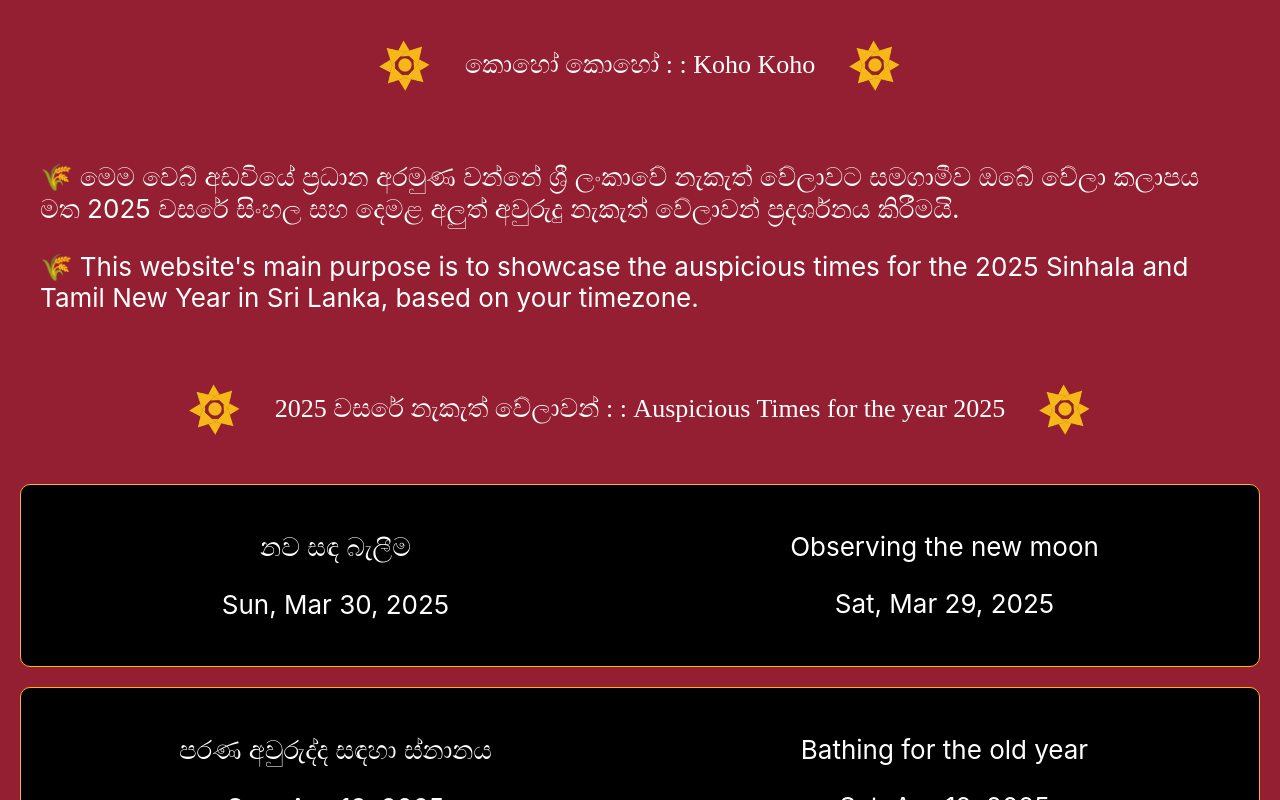
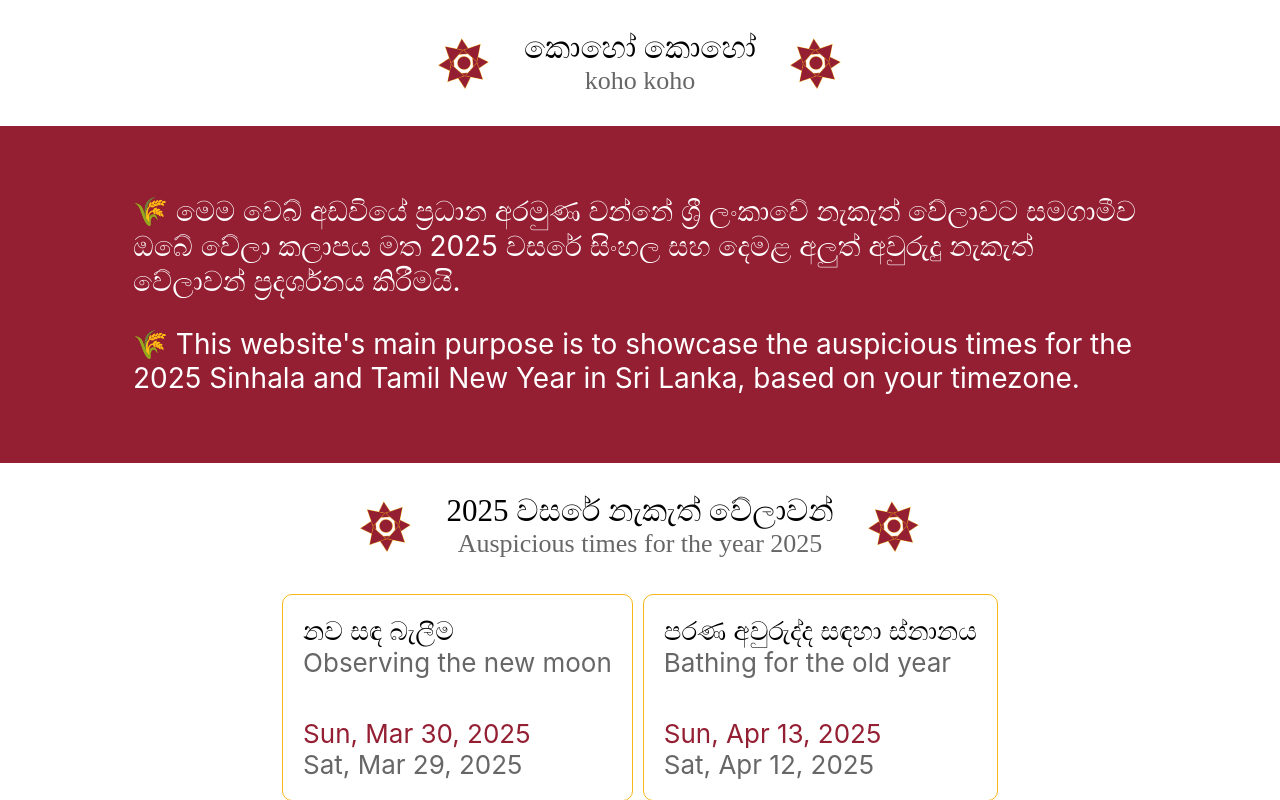
Before and after one commit to koho-koho/koho-koho.github.io, a React (Create React App) app in the folder koho-koho/: page / in a window 1280 px wide. Shown: the top 800 px of the page. Built offline with nearby package versions, Linux system fonts and the light colour scheme.

Commit message:
Update design

```diff
--- a/koho-koho/src/App.css
+++ b/koho-koho/src/App.css
@@ -4,7 +4,7 @@
     width: 100%;
     scroll-snap-type: y mandatory;
     overflow-x: hidden;
-    background-color: #941E32;
+    background-color: #fff;
 }
 
 .App-logo {
@@ -19,13 +19,12 @@
 }
 
 .App-header {
-    background-color: #941E32;
+    background-color: #fff;
     display: flex;
     flex-direction: column;
     align-items: center;
     justify-content: center;
     vertical-align: center;
-    padding: 5px;
 }
 
 .header-container {
@@ -37,21 +36,34 @@
 
 .heading-container {
     display: inline;
+
+    div {
+        text-align: center;
+    }
 }
 
 .heading {
     padding: 10px 20px;
-    color: white;
-    font-size: calc(10px + 2vmin);
+    color: #000;
+    font-size: calc(15px + 2vmin);
     font-family: "Abhaya Libre", serif;
     font-weight: 400;
 }
 
+.sub-heading {
+    color: #676767;
+    font-size: calc(10px + 2vmin);
+}
+
 .description-container {
-    padding: 0 25px;
-    margin: 10px;
-    color: white;
-    font-size: calc(10px + 2vmin);
+    color: #fff;
+    font-size: calc(12px + 2vmin);
+    background-color: #941E32;
+}
+
+.description-inner-container {
+    margin: 0 5px;
+    padding: 5vh 10vw;
 }
 
 @keyframes App-logo-spin {
@@ -79,18 +91,18 @@ a {
 }
 
 a:link {
-  text-decoration: underline;
+    text-decoration: underline;
 }
 
 a:visited {
-  text-decoration: none;
+    text-decoration: none;
 }
 
 a:hover {
     color: #F7B718;
-  text-decoration: underline;
+    text-decoration: underline;
 }
 
 a:active {
-  text-decoration: underline;
+    text-decoration: underline;
 }
--- a/koho-koho/src/App.tsx
+++ b/koho-koho/src/App.tsx
@@ -1,5 +1,5 @@
 import React from 'react';
-import logo from './logo.png';
+import logo from './logo_white.png';
 import './App.css';
 import Nakath from "./components/nakath";
 
@@ -9,25 +9,35 @@ const App = () => {
             <header className="App-header">
                 <div className="header-container">
                     <img className="App-logo heading-container" src={logo} alt="logo"/>
-                    <div className="heading-container heading">කොහෝ කොහෝ : : Koho Koho</div>
+                    <div className="heading-container heading">
+                        <div>කොහෝ කොහෝ</div>
+                        <div className="sub-heading">koho koho</div>
+                    </div>
                     <img className="App-logo heading-container" src={logo} alt="logo"/>
                 </div>
                 <div className="description-container">
-                    <p> 🌾 මෙම වෙබ් අඩවියේ ප්‍රධාන අරමුණ වන්නේ ශ්‍රී ලංකාවේ නැකැත් වේලාවට සමගාමීව ඔබේ වේලා කලාපය මත 2025 වසරේ සිංහල සහ දෙමළ අලුත් අවුරුදු
-                        නැකැත් වේලාවන් ප්‍රදර්ශනය කිරීමයි.</p>
+                    <div className="description-inner-container">
+                        <p> 🌾 මෙම වෙබ් අඩවියේ ප්‍රධාන අරමුණ වන්නේ ශ්‍රී ලංකාවේ නැකැත් වේලාවට සමගාමීව ඔබේ වේලා කලාපය මත
+                            2025
+                            වසරේ සිංහල සහ දෙමළ අලුත් අවුරුදු
+                            නැකැත් වේලාවන් ප්‍රදර්ශනය කිරීමයි.</p>
 
-                    <p> 🌾 This website's main purpose is to showcase the auspicious times for the 2025 Sinhala and Tamil New
-                        Year in Sri Lanka, based on your timezone. </p>
+                        <p> 🌾 This website's main purpose is to showcase the auspicious times for the 2025 Sinhala and
+                            Tamil
+                            New
+                            Year in Sri Lanka, based on your timezone. </p>
+                    </div>
                 </div>
                 <div className="header-container">
                     <img className="App-logo heading-container" src={logo} alt="logo"/>
-                    <div className="heading-container heading">2025 වසරේ නැකැත් වේලාවන් : : Auspicious Times for the year 2025</div>
+                    <div className="heading-container heading">
+                        <div>2025 වසරේ නැකැත් වේලාවන්</div>
+                        <div className="sub-heading">Auspicious times for the year 2025</div>
+                    </div>
                     <img className="App-logo heading-container" src={logo} alt="logo"/>
                 </div>
-                <div>
-                    <Nakath/>
-                </div>
             </header>
+            <Nakath/>
             <footer className="footer">Made with ❤️ by Milindi Kodikara : : <a href="https://ko-fi.com/milindi"> Buy me
                 a tea</a> 🍃
             </footer>
--- a/koho-koho/src/components/card.css
+++ b/koho-koho/src/components/card.css
@@ -1,16 +1,29 @@
 .card-container {
     border: solid 1px #F7B718;
     border-radius: 10px;
-    background-color: black;
     display: grid;
-    grid-template-columns: 50% 50%;
-    padding: 10px 10px;
-    margin: 10px;
+    margin: 5px;
 }
 
 .card-item {
-    text-align: center;
-    padding: 10px;
-    color: white;
+    color: black;
+    font-size: calc(10px + 2vmin);
+    flex-grow: 1;
+}
+
+.card-item-titles {
+    padding: 20px;
+}
+
+.card-heading {
     font-size: calc(10px + 2vmin);
 }
+
+.card-time-heading {
+    color: #941E32;
+}
+
+.card-sub-heading {
+    color: #676767;
+    font-size: calc(10px + 2vmin);
+}
--- a/koho-koho/src/components/card.tsx
+++ b/koho-koho/src/components/card.tsx
@@ -5,12 +5,14 @@ const Card = (props: { titles: string[], times: string[] }) => {
     return (
         <div className="card-container">
             <div className="card-item">
-                <p>{props.titles[0]}</p>
-                <p>{props.times[0]}</p>
-            </div>
-            <div className="card-item">
-                <p>{props.titles[1]}</p>
-                <p>{props.times[1]}</p>
+                <div className="card-item-titles">
+                    <div className="card-heading">{props.titles[0]}</div>
+                    <div className="card-sub-heading">{props.titles[1]}</div>
+                </div>
+                <div className="card-item-titles">
+                    <div className="card-heading card-time-heading">{props.times[0]}</div>
+                    <div className="card-sub-heading">{props.times[1]}</div>
+                </div>
             </div>
         </div>
     );
--- a/koho-koho/src/components/nakath.css
+++ b/koho-koho/src/components/nakath.css
@@ -1,5 +1,8 @@
 .nakath-container {
-    padding: 5px;
     display: flex;
-    flex-direction: column;
+    flex-direction: row;
+    flex-wrap: wrap;
+    justify-content: center;
+    align-content: space-between;
+    padding: 0 10vw 5vh;
 }
```
Also changed, not shown: koho-koho/src/logo.svg (deleted), koho-koho/src/logo_white.png (added).
